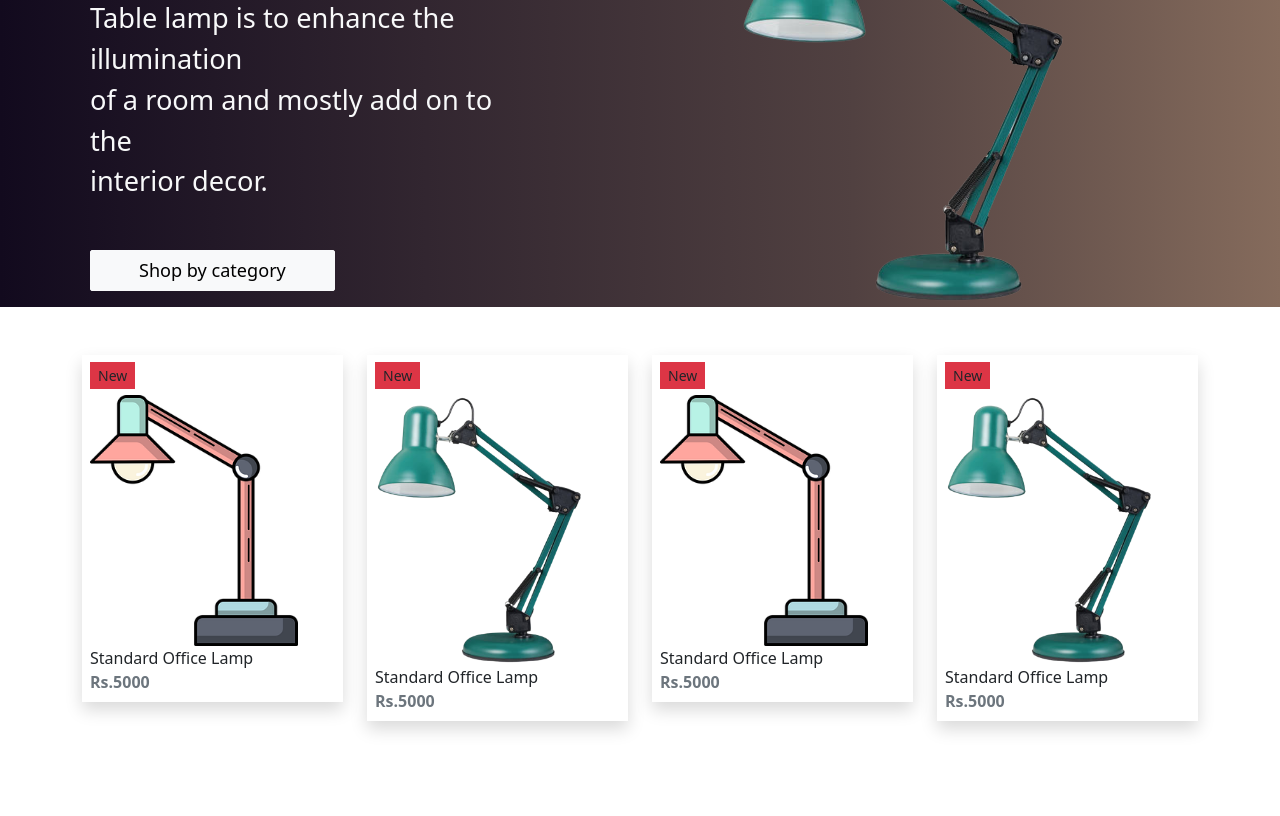
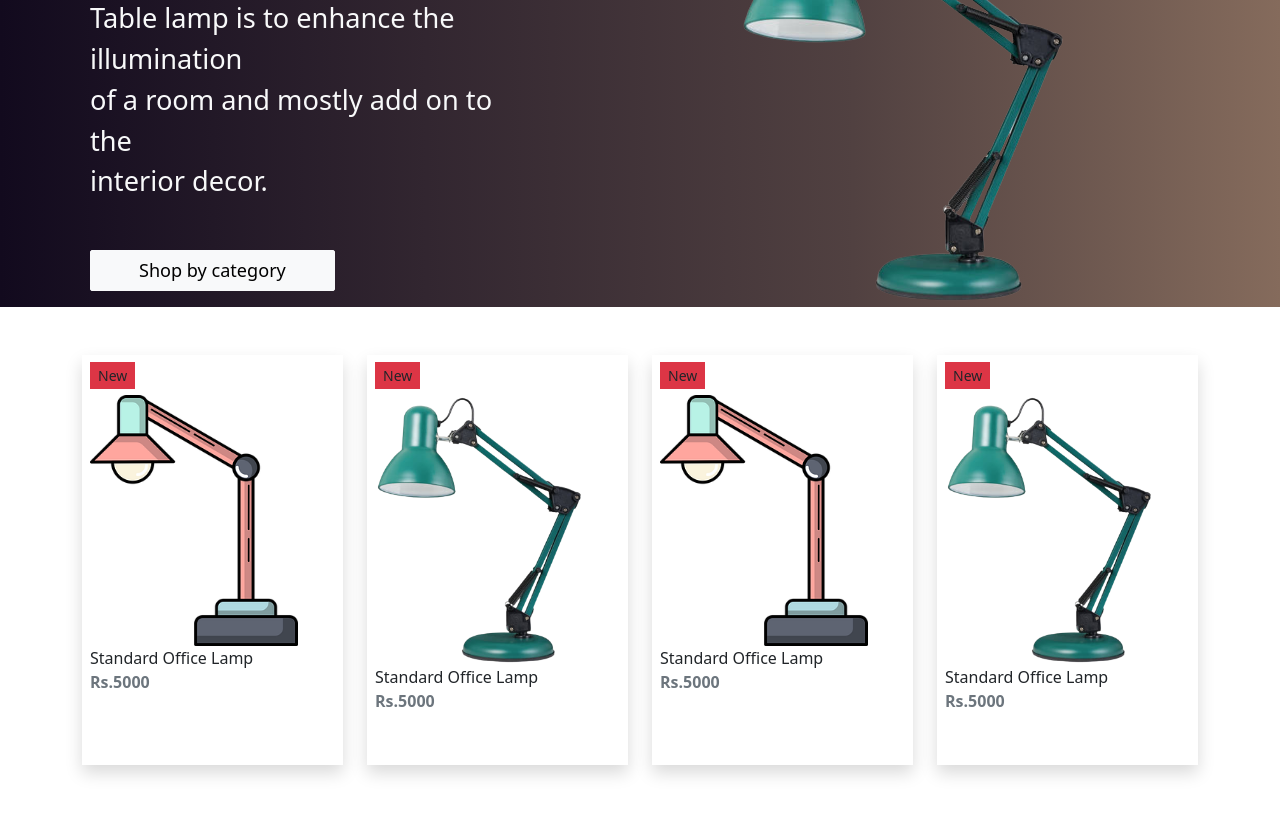
Before and after one commit to gokarna123-goku/lamp-goku, a plain HTML site: page index.html in a window 1280 px wide. Shown: the part 196-1012 px from the top of the page. Before the commit the page ends 965 px from the top, so only its background shows below. Drawn offline with nearby package versions, Linux system fonts and the light colour scheme.

Commit message:
modified

```diff
--- a/index.html
+++ b/index.html
@@ -33,7 +33,8 @@
                         <button class="navbar-toggler" type="button" data-bs-toggle="collapse"
                             data-bs-target="#navbarSupportedContent" aria-controls="navbarSupportedContent"
                             aria-expanded="false" aria-label="Toggle navigation">
-                            <span class="navbar-toggler-icon"></span>
+                            <!-- <span class="navbar-toggler-icon"></span> -->
+                            <i class="fa fa-bars"></i>
                         </button>
                         <div class="collapse navbar-collapse" id="navbarSupportedContent">
                             <ul class="navbar-nav mx-auto mb-2 mb-lg-0">
@@ -94,32 +95,32 @@
         <section class="mb-5">
             <div class="container col-md-11">
                 <div class="row">
-                    <div class="col-md-3">
-                        <div class="p-2 rounded-4 bg-white shadow">
+                    <div class="col-md-3 mb-3">
+                        <div class="p-2 rounded-4 bg-white shadow" style="max-height: 410px; min-height: 409.99px;">
                             <small class="bg-danger text text-dark px-2 py-1">New</small>
                             <img src="./images/lamp1.png" alt="" class="mt-2" width="85%">
                             <p class="text text-dark mb-0">Standard Office Lamp</p>
                             <p class="text text-secondary fw-bold mb-0">Rs.5000</p>
                         </div>
                     </div>
-                    <div class="col-md-3">
-                        <div class="p-2 rounded-4 bg-white shadow">
+                    <div class="col-md-3 mb-3">
+                        <div class="p-2 rounded-4 bg-white shadow" style="max-height: 410px; min-height: 409.99px;">
                             <small class="bg-danger text text-dark px-2 py-1">New</small>
                             <img src="./images/lamp.png" alt="" class="mt-2" width="85%">
                             <p class="text text-dark mb-0">Standard Office Lamp</p>
                             <p class="text text-secondary fw-bold mb-0">Rs.5000</p>
                         </div>
                     </div>
-                    <div class="col-md-3">
-                        <div class="p-2 rounded-4 bg-white shadow">
+                    <div class="col-md-3 mb-3">
+                        <div class="p-2 rounded-4 bg-white shadow" style="max-height: 410px; min-height: 409.99px;">
                             <small class="bg-danger text text-dark px-2 py-1">New</small>
                             <img src="./images/lamp1.png" alt="" class="mt-2" width="85%">
                             <p class="text text-dark mb-0">Standard Office Lamp</p>
                             <p class="text text-secondary fw-bold mb-0">Rs.5000</p>
                         </div>
                     </div>
-                    <div class="col-md-3">
-                        <div class="p-2 rounded-4 bg-white shadow">
+                    <div class="col-md-3 mb-3">
+                        <div class="p-2 rounded-4 bg-white shadow" style="max-height: 410px; min-height: 409.99px;">
                             <small class="bg-danger text text-dark px-2 py-1">New</small>
                             <img src="./images/lamp.png" alt="" class="mt-2" width="85%">
                             <p class="text text-dark mb-0">Standard Office Lamp</p>
```
